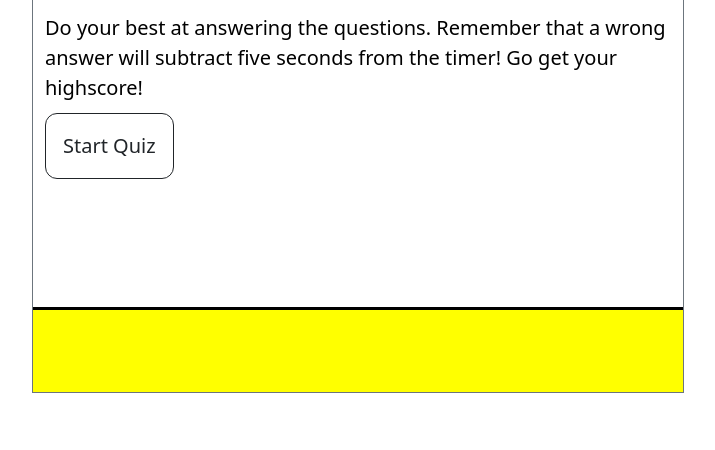
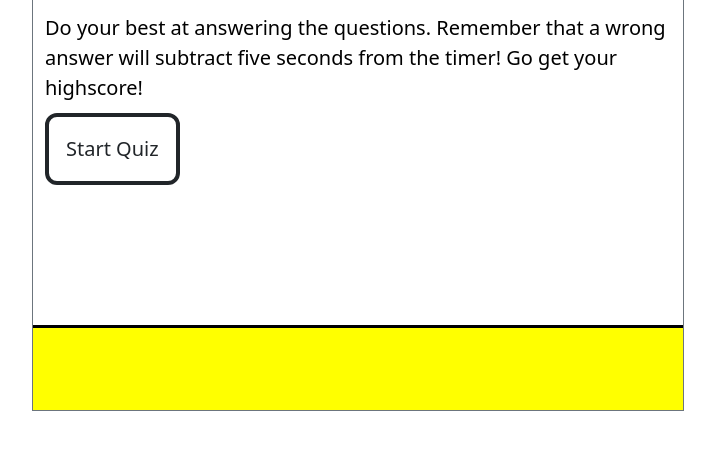
Before and after one commit to jrsr5599/Module-4, a plain HTML site: page index.html in a window 1280 px wide. Shown: the part 138-588 px from the top of the page, without its empty margins (282-997 px from the left). Drawn offline with nearby package versions, Linux system fonts and the light colour scheme.

Commit message:
Add files via upload

```diff
--- a/assets/style.css
+++ b/assets/style.css
@@ -35,7 +35,7 @@ main {
 }
 
 .btn {
-    border: 1px solid;
+    border: 4px solid;
     border-radius: 12px;
     font-size: 20px;
     padding: 17px;
```
Also changed, not shown: images/game-over-page.png (added), images/main-screen.png (added), images/question-page.png (added), 1 other file.
